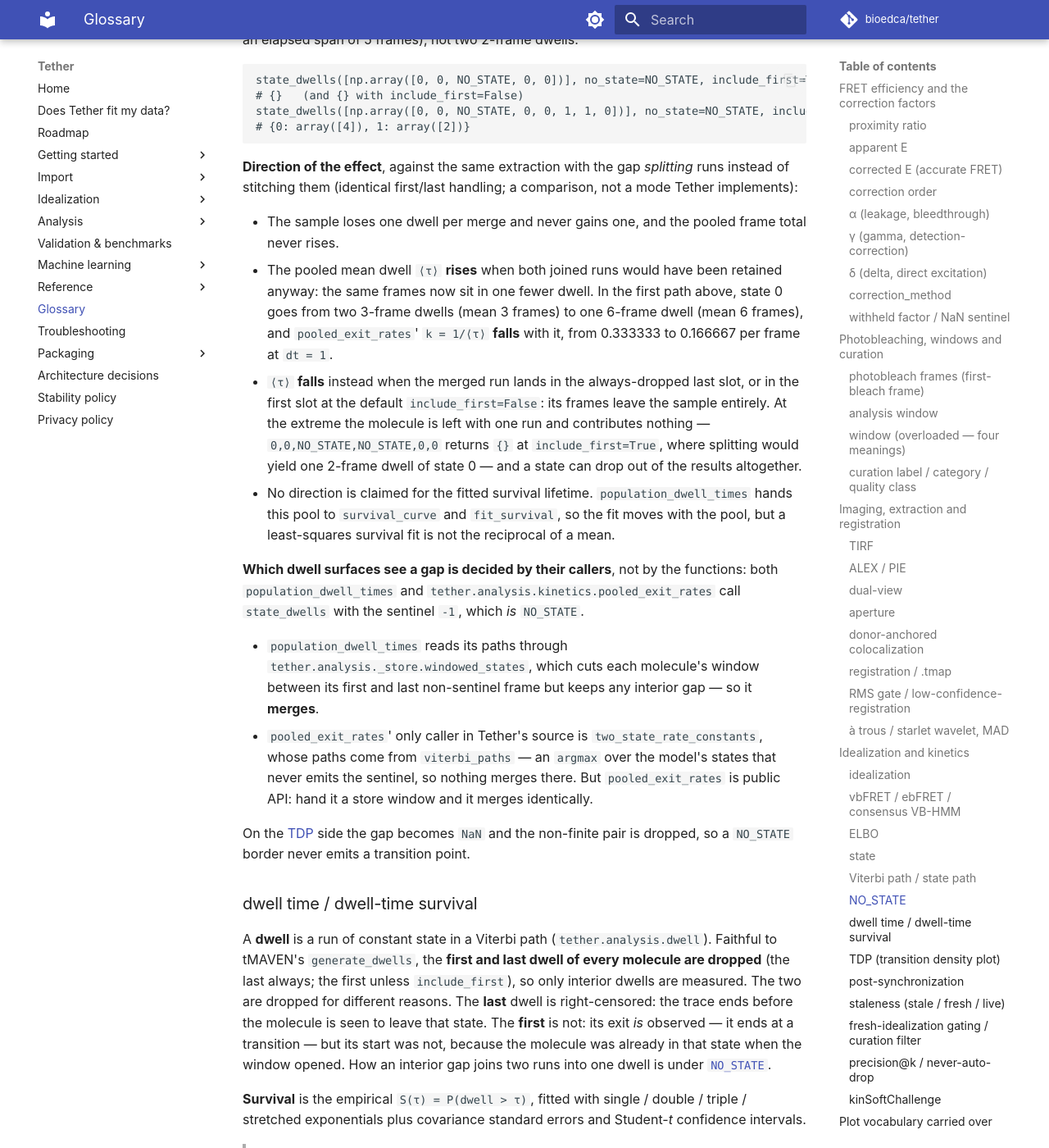
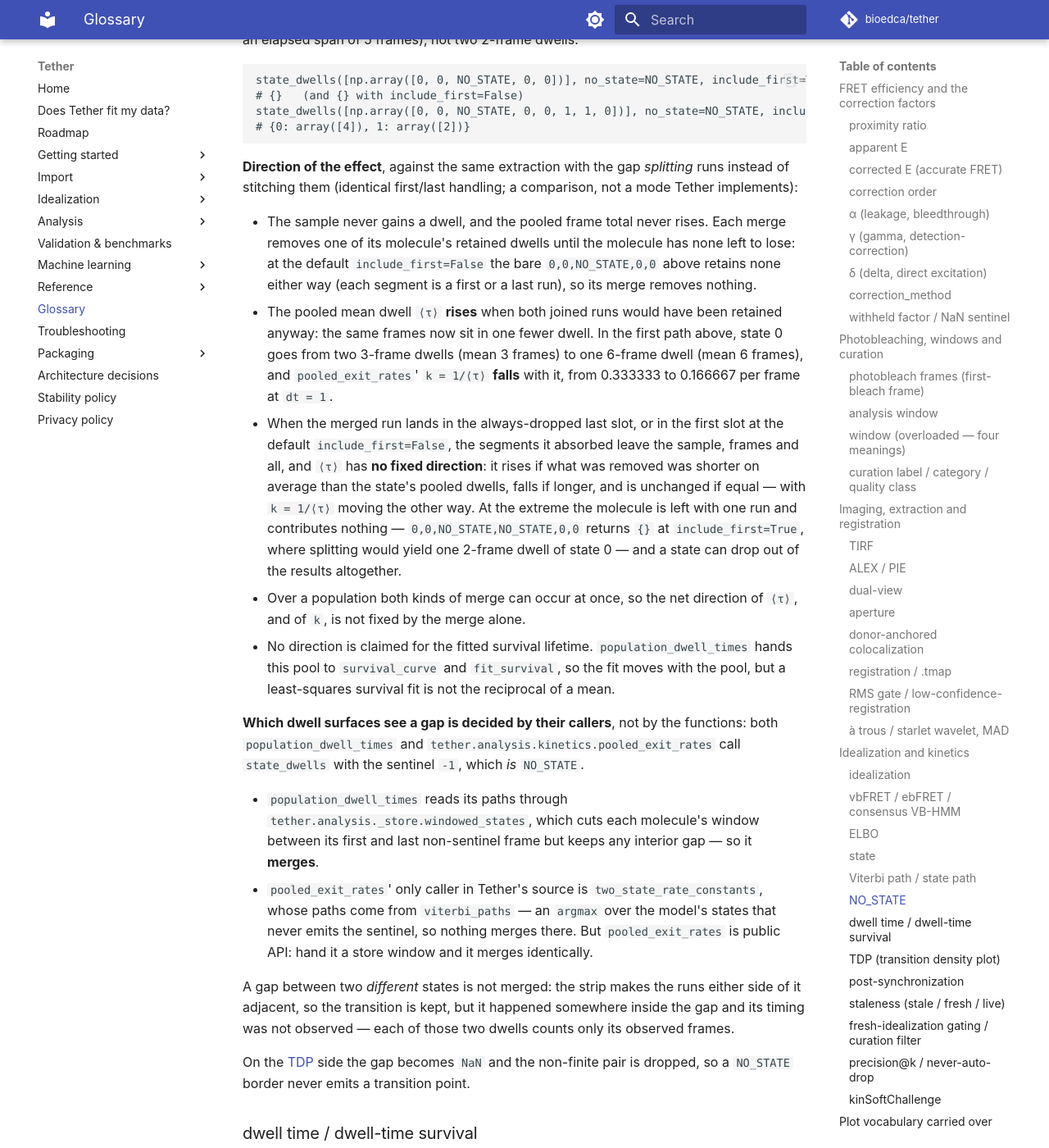
Before and after one commit to bioedca/tether, an MkDocs documentation site: the page built from docs/glossary.md, in a window 1280 px wide and 1400 px high, scrolled down 9541 px. Shown: the whole window at 82% size. Built offline with MkDocs 1.6.1 and Material for MkDocs 9.7.7, drawn with Linux system fonts in a browser that asks for light colours; comment, search, counter and statistics services are not loaded; the version menu is left out; some of the changed text lies outside the part shown.

Commit message:
docs(analysis): correct the dwell-merge direction claims (#443)
Answer three review findings on the NO_STATE section and the dwell-time
entry, each re-checked against state_dwells:

- a merge removes one retained dwell per merge only until the molecule
  has none left, so 0,0,NO_STATE,0,0 at include_first=False loses none;
  only "never gains a dwell" holds unconditionally;
- a merge into a dropped first/last slot removes its segments from the
  pool and moves the pooled mean either way (or not at all), so the
  categorical "falls" is replaced by the condition that decides it, and
  the net direction over a population is stated as not fixed;
- a dwell's exit is observed only when no NO_STATE gap separates it
  from the next state; a gap between different states keeps the
  transition but leaves its timing unobserved.

```diff
--- a/docs/glossary.md
+++ b/docs/glossary.md
@@ -407,18 +407,24 @@ state_dwells([np.array([0, 0, NO_STATE, 0, 0, 1, 1, 0])], no_state=NO_STATE, inc
 **Direction of the effect**, against the same extraction with the gap *splitting* runs instead
 of stitching them (identical first/last handling; a comparison, not a mode Tether implements):
 
-- The sample loses one dwell per merge and never gains one, and the pooled frame total never
-  rises.
+- The sample never gains a dwell, and the pooled frame total never rises. Each merge removes
+  one of its molecule's retained dwells until the molecule has none left to lose: at the
+  default `include_first=False` the bare `0,0,NO_STATE,0,0` above retains none either way (each
+  segment is a first or a last run), so its merge removes nothing.
 - The pooled mean dwell `⟨τ⟩` **rises** when both joined runs would have been retained anyway:
   the same frames now sit in one fewer dwell. In the first path above, state 0 goes from two
   3-frame dwells (mean 3 frames) to one 6-frame dwell (mean 6 frames), and
   `pooled_exit_rates`' `k = 1/⟨τ⟩` **falls** with it, from 0.333333 to 0.166667 per frame at
   `dt = 1`.
-- `⟨τ⟩` **falls** instead when the merged run lands in the always-dropped last slot, or in the
-  first slot at the default `include_first=False`: its frames leave the sample entirely. At the
-  extreme the molecule is left with one run and contributes nothing —
+- When the merged run lands in the always-dropped last slot, or in the first slot at the
+  default `include_first=False`, the segments it absorbed leave the sample, frames and all, and
+  `⟨τ⟩` has **no fixed direction**: it rises if what was removed was shorter on average than the
+  state's pooled dwells, falls if longer, and is unchanged if equal — with `k = 1/⟨τ⟩` moving
+  the other way. At the extreme the molecule is left with one run and contributes nothing —
   `0,0,NO_STATE,NO_STATE,0,0` returns `{}` at `include_first=True`, where splitting would yield
   one 2-frame dwell of state 0 — and a state can drop out of the results altogether.
+- Over a population both kinds of merge can occur at once, so the net direction of `⟨τ⟩`, and
+  of `k`, is not fixed by the merge alone.
 - No direction is claimed for the fitted survival lifetime. `population_dwell_times` hands this
   pool to `survival_curve` and `fit_survival`, so the fit moves with the pool, but a
   least-squares survival fit is not the reciprocal of a mean.
@@ -435,6 +441,10 @@ with the sentinel `-1`, which *is* `NO_STATE`.
   sentinel, so nothing merges there. But `pooled_exit_rates` is public API: hand it a store
   window and it merges identically.
 
+A gap between two *different* states is not merged: the strip makes the runs either side of it
+adjacent, so the transition is kept, but it happened somewhere inside the gap and its timing
+was not observed — each of those two dwells counts only its observed frames.
+
 On the [TDP](#tdp-transition-density-plot) side the gap becomes `NaN` and the non-finite pair
 is dropped, so a `NO_STATE` border never emits a transition point.
 
@@ -444,10 +454,12 @@ A **dwell** is a run of constant state in a Viterbi path (`tether.analysis.dwell
 to tMAVEN's `generate_dwells`, the **first and last dwell of every molecule are dropped** (the
 last always; the first unless `include_first`), so only interior dwells are measured. The two
 are dropped for different reasons. The **last** dwell is right-censored: the trace ends before
-the molecule is seen to leave that state. The **first** is not: its exit *is* observed — it
-ends at a transition — but its start was not, because the molecule was already in that state
-when the window opened. How an interior gap joins two runs into one dwell is under
-[`NO_STATE`](#no_state).
+the molecule is seen to leave that state. The **first** is a different case: its start was
+not observed, because the molecule was already in that state when the window opened, while its
+end is a recorded transition. That exit is observed only when no interior `NO_STATE` gap
+separates the first dwell from the next state; across such a gap the exit happened somewhere
+inside it. How an interior gap joins two runs into one dwell, or leaves a transition untimed, is
+under [`NO_STATE`](#no_state).
 
 **Survival** is the empirical `S(τ) = P(dwell > τ)`, fitted with single / double / triple /
 stretched exponentials plus covariance standard errors and Student-*t* confidence intervals.
```
Also changed, not shown: docs/analysis/parity-gallery.md (+1 -1 lines).
